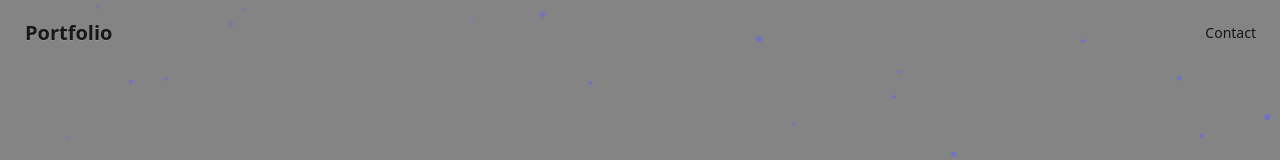
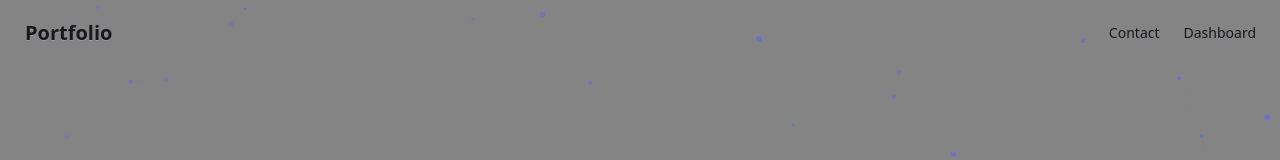
Before and after one commit to ankitjhagithub21/portfolio-website, a React (Vite) app in the folder frontend/: page / in a window 1280 px wide. Shown: the top 160 px of the page. Built offline with nearby package versions, Linux system fonts and the light colour scheme; no server answers.

Commit message:
added admin modal

```diff
--- a/frontend/src/App.jsx
+++ b/frontend/src/App.jsx
@@ -3,9 +3,8 @@ import Home from "./pages/Home";
 import Contact from "./pages/Contact";
 import Enquiries from "./pages/Enquiries";
 import Header from "./components/Header";
+import {Toaster} from "react-hot-toast"
 
-import {Toaster} from "react-hot-toast"
-import Background from "./components/Background";
 
 function App() {
   return (
@@ -16,9 +15,8 @@ function App() {
         <Route path="/contact" element={<Contact />} />
         <Route path="/enquiries" element={<Enquiries />} />
       </Routes>
+      <Toaster/>
 
-      <Toaster/>
-      <Background/>
     </BrowserRouter>
   );
 }
--- a/frontend/src/components/Header.jsx
+++ b/frontend/src/components/Header.jsx
@@ -4,14 +4,18 @@ const Header = () => {
   return (
     <div className="navbar  fixed top-0 z-50 w-full">
       <div className="flex-1">
-        <Link to={"/"} className="btn btn-ghost text-xl">Portfolio</Link>
+        <Link to={"/"} className="btn btn-ghost text-xl">
+          Portfolio
+        </Link>
       </div>
       <div className="flex-none">
         <ul className="menu menu-horizontal px-1">
           <li>
             <Link to="/contact">Contact</Link>
           </li>
-
+          <li>
+            <Link to="/dashboard">Dashboard</Link>
+          </li>
         </ul>
       </div>
     </div>
--- a/frontend/src/pages/Contact.jsx
+++ b/frontend/src/pages/Contact.jsx
@@ -11,8 +11,8 @@ import {
   FaEnvelope,
   FaMapMarkerAlt,
 } from "react-icons/fa";
-import { HiSparkles } from "react-icons/hi";
 import { BiMessageSquareDetail } from "react-icons/bi";
+import Background from "../components/Background"
 
 
 const Contact = () => {
@@ -251,7 +251,7 @@ const Contact = () => {
           </div>
         </div>
       </div>
-
+    <Background/>
     </div>
   );
 };
--- a/frontend/src/pages/Home.jsx
+++ b/frontend/src/pages/Home.jsx
@@ -1,4 +1,4 @@
-
+import Background from "../components/Background"
 
 const Home = () => {
   return (
@@ -21,7 +21,7 @@ const Home = () => {
           </a>
         </section>
       </div>
-
+      <Background/>
     </div>
   );
 };
```
Also changed, not shown: 1 other file (tests, documents, lock files or other folders).
